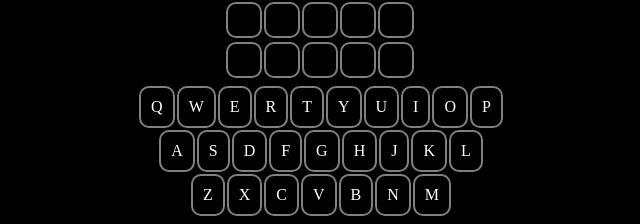
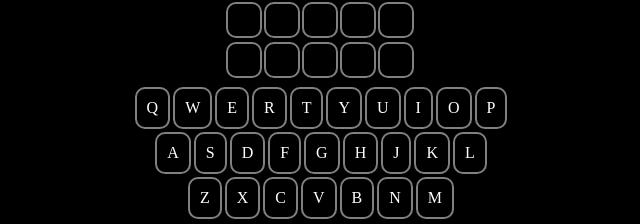
Before and after one commit to kareemIt/Neon-Wordle, a React (Create React App) app: page / in a window 1280 px wide. Shown: the part 228-452 px from the top of the page, without its empty margins (319-959 px from the left). Built offline with nearby package versions, Linux system fonts and the light colour scheme.

Commit message:
1 file modified

```diff
--- a/src/style.css
+++ b/src/style.css
@@ -47,7 +47,7 @@ span {
   width: 12px;
 }
 .container span {
-  margin: 1px;
+  margin: 1.5px;
 }
 .letter {
   padding-right: 2px;
```
